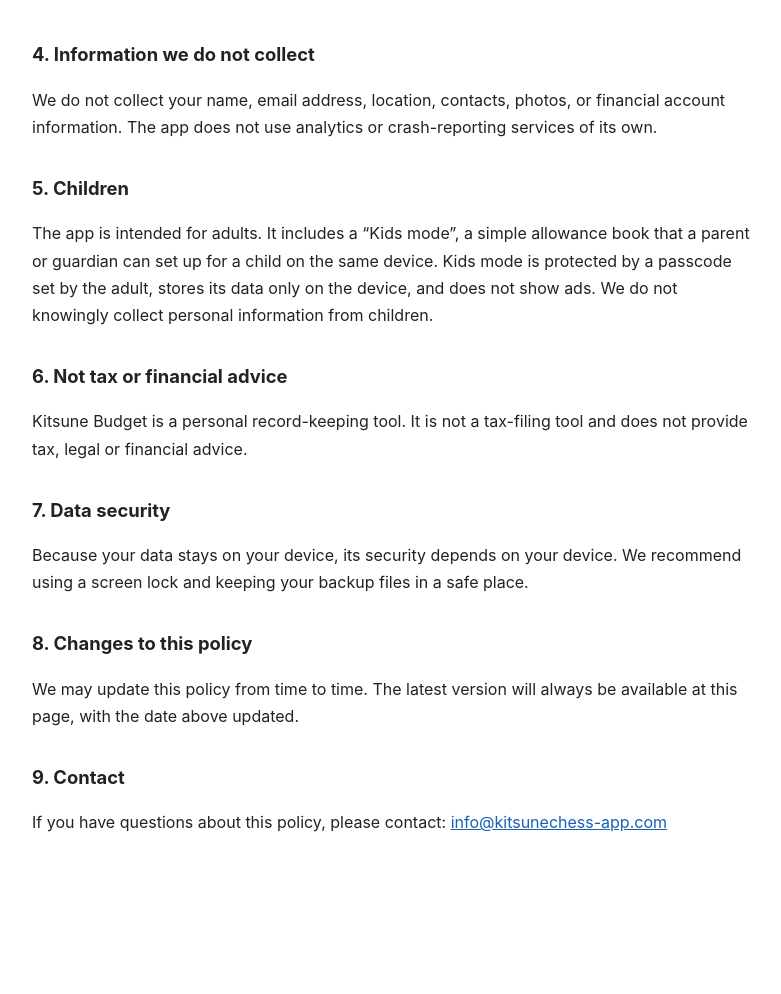
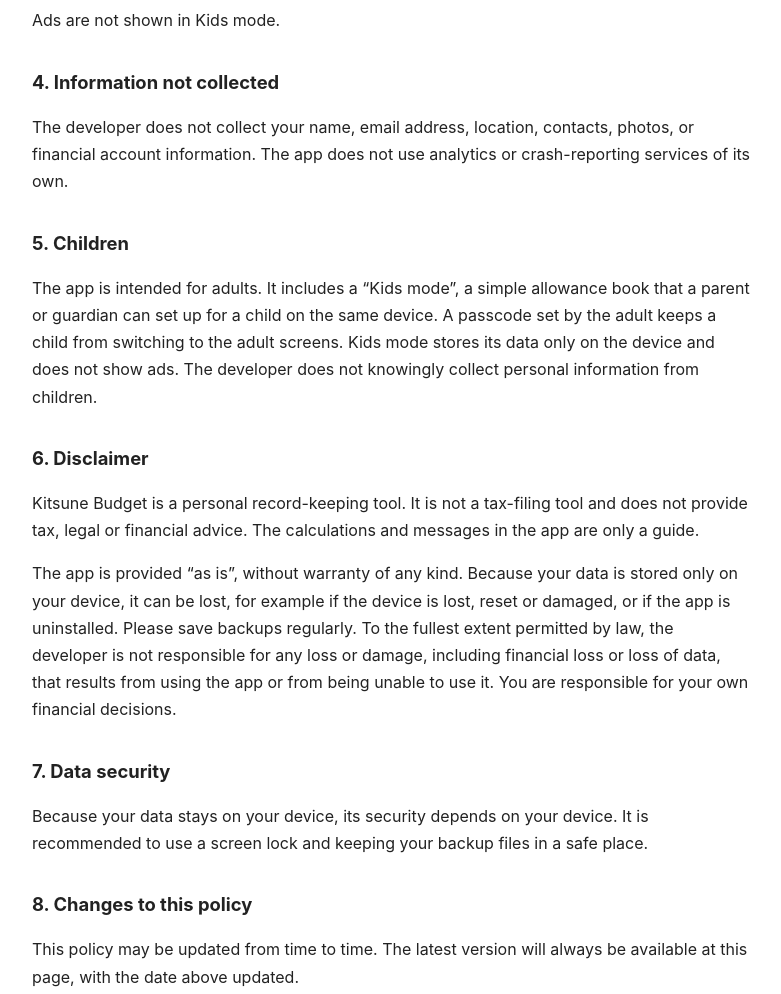
Before and after one commit to swallowtail1056-collab/kitsune-budget, a plain HTML site: page privacy.html in a window 1280 px wide. Shown: the part 1170-2164 px from the top of the page, without its empty margins (248-1029 px from the left). Before the commit the page ends 2083 px from the top, so only its background shows below. Drawn offline with Linux system fonts and the light colour scheme.

Commit message:
Add files via upload

```diff
--- a/privacy.html
+++ b/privacy.html
@@ -20,22 +20,22 @@
 <h1>Kitsune Budget – Privacy Policy</h1>
 <p class="meta">Last updated: November 23, 2026</p>
 
-<p>Kitsune Budget (“the app”) is a personal budget and asset tracker made by an individual developer (“KitsuneChess”, “we”, “us”). This policy explains what information the app uses and how.</p>
+<p>Kitsune Budget (“the app”) is a personal budget and asset tracker made and run by an individual developer (“KitsuneChess”, “the developer”). This policy explains what information the app uses and how.</p>
 
 <h2>1. The short version</h2>
 <ul>
-  <li>The app does <strong>not</strong> connect to your bank accounts or credit cards.</li>
+  <li>The app does not connect to your bank accounts or credit cards.</li>
   <li>You do not create an account or sign in.</li>
-  <li>The budget data you enter (transactions, accounts, budgets, goals and so on) is stored <strong>only on your device</strong>. We do not receive it, and we cannot see it.</li>
+  <li>The budget data you enter (transactions, accounts, budgets, goals and so on) is stored only on your device. The developer does not receive it and cannot see it.</li>
   <li>The app shows ads provided by Google AdMob. AdMob may collect certain device information, described below.</li>
 </ul>
 
 <h2>2. Data you enter</h2>
-<p>Everything you type into the app, such as income, expenses, account balances, notes, budgets and saving goals, is saved in your device’s local storage. It is not sent to our servers, because the app has no server for your data. If you uninstall the app or clear its data, this information is deleted from your device. You can also delete it at any time with “Reset data” in Settings.</p>
+<p>Everything you type into the app, such as income, expenses, account balances, notes, budgets and saving goals, is saved in your device’s local storage. It is not sent to any server of the developer, because the app has no server for your data. If you uninstall the app or clear its data, this information is deleted from your device. You can also delete it at any time with “Reset data” in Settings.</p>
 <p>If you use “Save backup” or “Export to spreadsheet (CSV)”, the app creates a file on your device and lets you choose where to save or share it. That file is under your control. Please keep it somewhere safe, because it contains your budget data.</p>
 
 <h2>3. Advertising (Google AdMob)</h2>
-<p>The Android app displays banner ads through Google AdMob. To show and measure ads, Google and its partners may collect and use information such as your device’s advertising ID, IP address, device and app information, and ad interactions. We do not receive your personal information from this process.</p>
+<p>The Android app displays banner ads through Google AdMob. To show and measure ads, Google and its partners may collect and use information such as your device’s advertising ID, IP address, device and app information, and ad interactions. The developer does not receive your personal information from this process.</p>
 <ul>
   <li>In the European Economic Area, the United Kingdom and similar regions, the app asks for your consent using Google’s consent tool before ads are requested. You can change your choice later in Settings (“Ad privacy choices”), where this is available.</li>
   <li>You can reset or turn off personalized ads in your device’s Google settings (Settings &gt; Google &gt; Ads).</li>
@@ -43,20 +43,21 @@
 </ul>
 <p>Ads are not shown in Kids mode.</p>
 
-<h2>4. Information we do not collect</h2>
-<p>We do not collect your name, email address, location, contacts, photos, or financial account information. The app does not use analytics or crash-reporting services of its own.</p>
+<h2>4. Information not collected</h2>
+<p>The developer does not collect your name, email address, location, contacts, photos, or financial account information. The app does not use analytics or crash-reporting services of its own.</p>
 
 <h2>5. Children</h2>
-<p>The app is intended for adults. It includes a “Kids mode”, a simple allowance book that a parent or guardian can set up for a child on the same device. Kids mode is protected by a passcode set by the adult, stores its data only on the device, and does not show ads. We do not knowingly collect personal information from children.</p>
+<p>The app is intended for adults. It includes a “Kids mode”, a simple allowance book that a parent or guardian can set up for a child on the same device. A passcode set by the adult keeps a child from switching to the adult screens. Kids mode stores its data only on the device and does not show ads. The developer does not knowingly collect personal information from children.</p>
 
-<h2>6. Not tax or financial advice</h2>
-<p>Kitsune Budget is a personal record-keeping tool. It is not a tax-filing tool and does not provide tax, legal or financial advice.</p>
+<h2>6. Disclaimer</h2>
+<p>Kitsune Budget is a personal record-keeping tool. It is not a tax-filing tool and does not provide tax, legal or financial advice. The calculations and messages in the app are only a guide.</p>
+<p>The app is provided “as is”, without warranty of any kind. Because your data is stored only on your device, it can be lost, for example if the device is lost, reset or damaged, or if the app is uninstalled. Please save backups regularly. To the fullest extent permitted by law, the developer is not responsible for any loss or damage, including financial loss or loss of data, that results from using the app or from being unable to use it. You are responsible for your own financial decisions.</p>
 
 <h2>7. Data security</h2>
-<p>Because your data stays on your device, its security depends on your device. We recommend using a screen lock and keeping your backup files in a safe place.</p>
+<p>Because your data stays on your device, its security depends on your device. It is recommended to use a screen lock and keeping your backup files in a safe place.</p>
 
 <h2>8. Changes to this policy</h2>
-<p>We may update this policy from time to time. The latest version will always be available at this page, with the date above updated.</p>
+<p>This policy may be updated from time to time. The latest version will always be available at this page, with the date above updated.</p>
 
 <h2>9. Contact</h2>
 <p>If you have questions about this policy, please contact: <a href="mailto:info@kitsunechess-app.com">info@kitsunechess-app.com</a></p>
```
